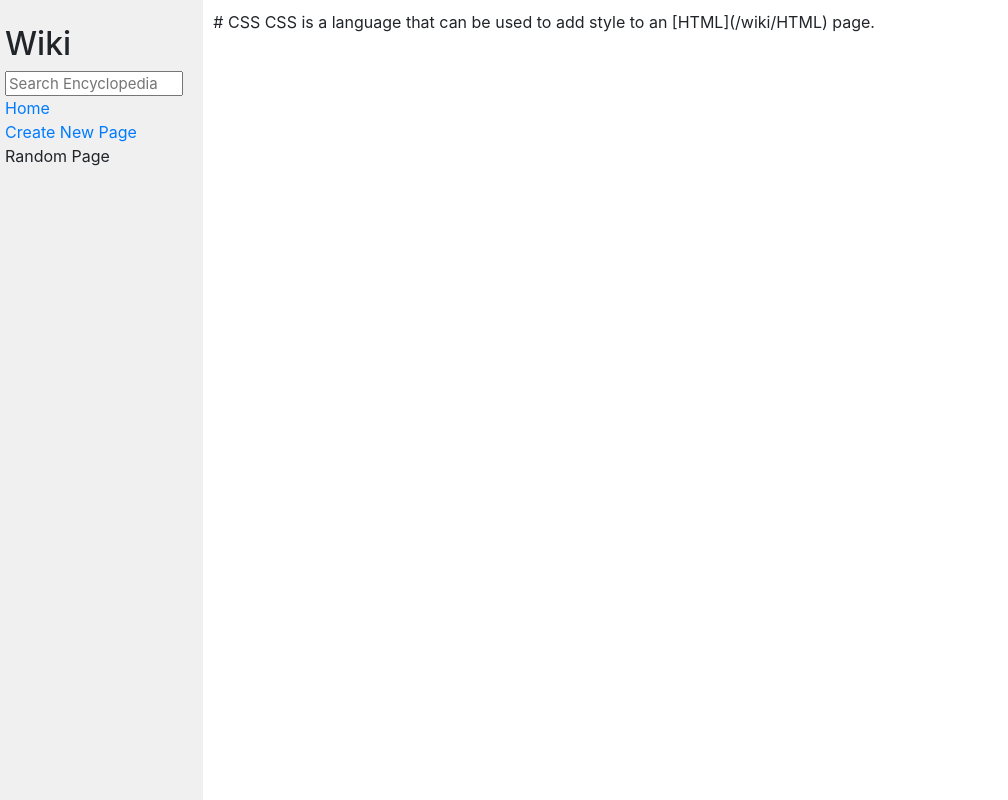
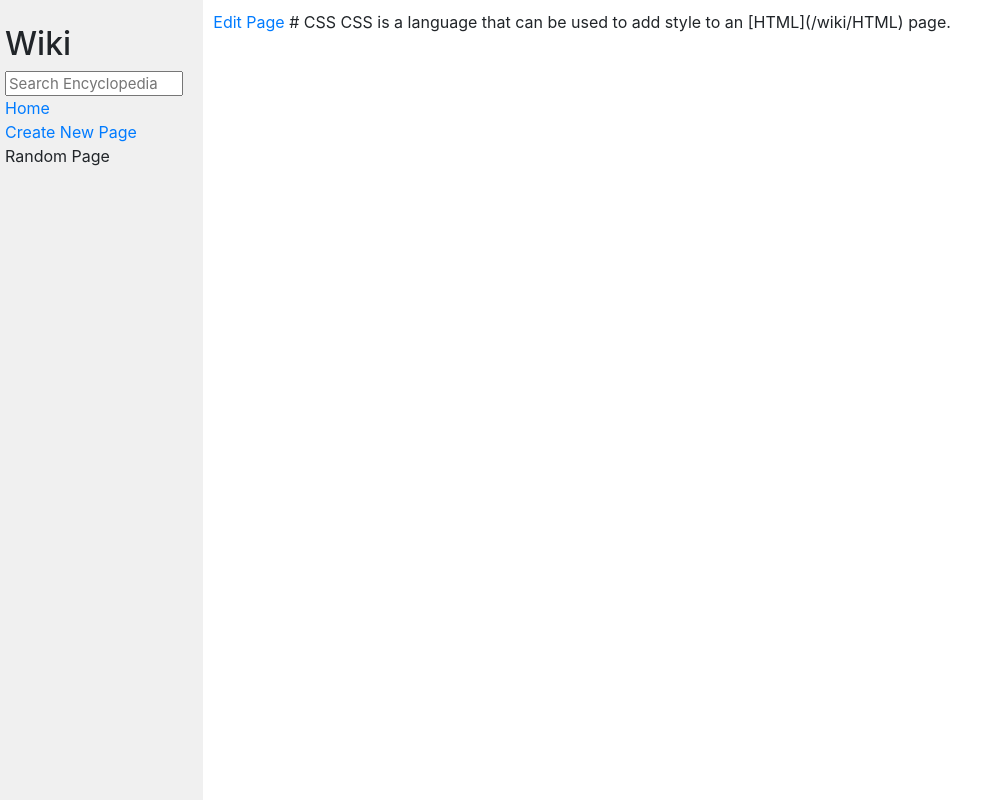
Before and after one commit to NearBee/CS50-Wiki-Project, a Django app: page /wiki/CSS in a window 1280 px wide. Shown: the whole page, without its empty margins (0-1008 px from the left). Run offline with Django 3.2, Linux system fonts and the light colour scheme; some libraries are stand-ins or nearby versions.

Commit message:
Expanded on edit_page

```diff
--- a/wiki/encyclopedia/templates/encyclopedia/edit_page.html
+++ b/wiki/encyclopedia/templates/encyclopedia/edit_page.html
@@ -1,16 +1,16 @@
 {% extends "encyclopedia/layout.html" %}
 
 {% block title %}
-Create New Page
+Edit Page
 {% endblock %}
 
 {% block body %}
-<h1>Create a new page</h1><br>
+<h1>Edit Page</h1><br>
 <form method="post">
     {% csrf_token %}
     {{ title }}
     {{ body }}<br><br>
 
-    <button type="sumbit" name="new_page_confirmation">Create Page</button>
+    <button type="sumbit" name="edit_page_confirmation">Submit</button>
 </form>
 {% endblock %}
--- a/wiki/encyclopedia/templates/encyclopedia/entry.html
+++ b/wiki/encyclopedia/templates/encyclopedia/entry.html
@@ -5,5 +5,6 @@
 {% endblock %}
 
 {% block body %}
+<a action="submit" method="get" href="{% url 'edit_page' %}">Edit Page</a>
 {{ contents }}
 {% endblock %}
--- a/wiki/encyclopedia/views.py
+++ b/wiki/encyclopedia/views.py
@@ -59,4 +59,10 @@ def new_page(request):
 
 
 def edit_page(request):
-    return NotImplemented
+    if request.method == "GET":
+        form_data = request.session.pop("new_page_form", {})
+        title = form_data.get("title")
+        body = form_data.get("body")
+        title_form = forms.new_page_form(initial={"title": title, "body": body})
+
+        return render(request, "encyclopedia/edit_page.html", {"title": title_form})
```
